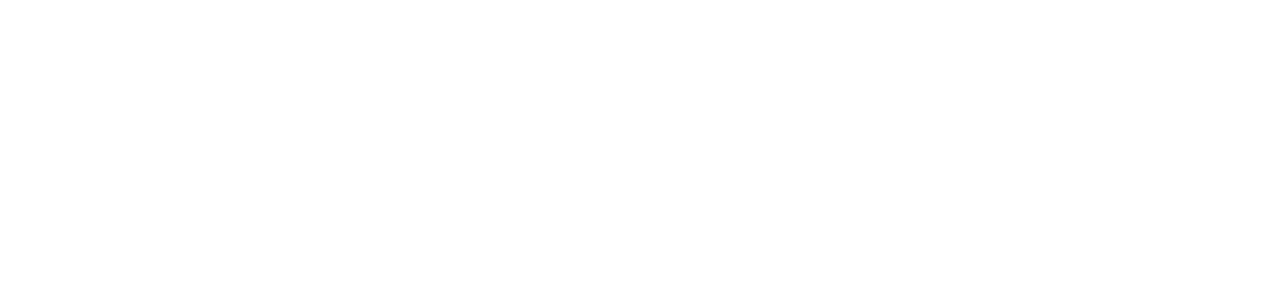
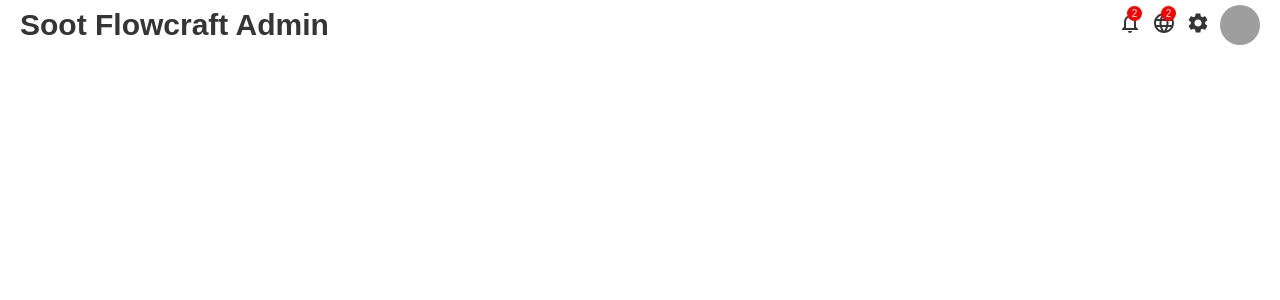
Before and after one commit to alawmoradi665/soot_flowboards-app, a React (Create React App) app in the folder admin/: page / in a window 1280 px wide. Shown: the top 300 px of the page. Built offline with nearby package versions, Linux system fonts and the light colour scheme; grey boxes are pictures that could not be loaded; a web font is replaced by a local one.

Commit message:
further styling to admin topbar

```diff
--- a/admin/src/components/topbar/Topbar.jsx
+++ b/admin/src/components/topbar/Topbar.jsx
@@ -1,9 +1,30 @@
-import React from 'react'
+import React from 'react';
+import "./topbar.css";
+import {NotificationsNone, Language, Settings} from '@material-ui/icons';
 
 export default function Topbar() {
   return (
-    <div>
-
+    <div className="topbar">
+      <div className="topbarWrapper">
+        <div className="topLeft">
+          <span className="logo">Soot Flowcraft Admin</span>
+        </div>
+        <div className="topRight">
+          <div className="topbarIconContainer">
+            <NotificationsNone />
+            <span className="topIconBadge">2</span>
+          </div>
+          <div className="topbarIconContainer">
+            <Language />
+            <span className="topIconBadge">2</span>
+          </div>
+          <div className="topbarIconContainer">
+            <Settings />
+          </div>
+          {/* logo image to be linked below */}
+          <img src="../admin/public/soot01.jpg" alt="" className="topAvatar" />
+        </div>
+      </div>
     </div>
   )
 }
--- /dev/null
+++ b/admin/src/components/topbar/topbar.css
@@ -0,0 +1,55 @@
+.topbar{
+    width: 100%;
+    height: 50px;
+    background-color: white;
+}
+
+.topbarWrapper{
+    height: 100%;
+    padding: 0px 20px;
+    display: flex;
+    align-items: center;
+    justify-content: space-between;
+
+}
+
+.logo{
+    font-weight: bold;
+    font-size: 30px;
+    color: rgb(53, 53, 53);
+    cursor: pointer;
+}
+
+.topRight{
+    display: flex;
+    align-items: center;
+}
+
+.topbarIconContainer{
+    position: relative;
+    cursor: pointer;
+    margin-right: 10px;
+    color: rgb(53, 53, 53);
+}
+
+.topIconBadge{
+    position: absolute;
+    top: -5px;
+    right: 0px;
+    background-color: red;
+    color: white;
+    border-radius: 50%;
+    width: 15px;
+    height: 15px;
+    display: flex;
+    align-items: center;
+    justify-content: center;
+    font-size: 10px;
+}
+
+.topAvatar{
+    width: 40px;
+    height: 40px;
+    border-radius: 50%;
+    cursor: pointer;
+}
```
Also changed, not shown: admin/public/soot01.jpg (added).
